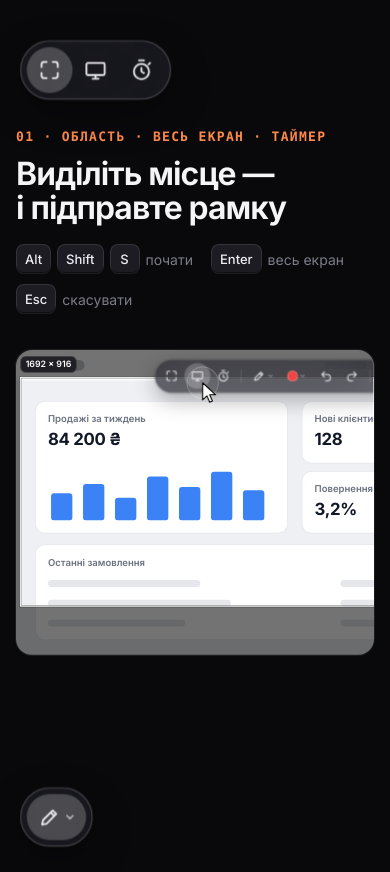
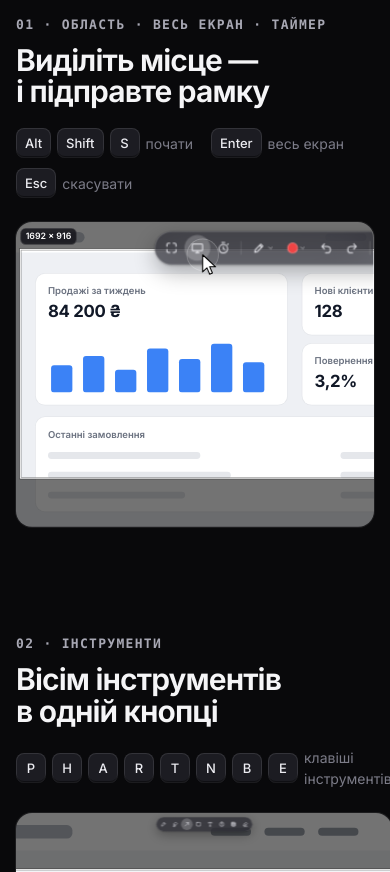
Before and after one commit to ArthurMospan/ScreenVoicer, a plain HTML site: page landing/index.html in a window 390 px wide. Shown: the part 3720-4592 px from the top of the page. Drawn offline with Linux system fonts and the light colour scheme.

Commit message:
Site chapters: text on the left, the live example on the right; grey labels

```diff
--- a/landing/index.html
+++ b/landing/index.html
@@ -129,13 +129,14 @@ h1, h2, h3 { font-weight: 650; text-wrap: balance; }
 /* ── chapters ── */
 .ch { padding-top: clamp(110px, 13vw, 190px); scroll-margin-top: 30px; }
 #ch1 { padding-top: clamp(24px, 4vw, 56px); }
-.ch-head { display: grid; grid-template-columns: minmax(0, 290px) minmax(0, 1fr); gap: 24px 56px; align-items: center; max-width: 1040px; margin: 0 auto; }
-.ch-part { display: flex; justify-content: center; align-items: center; min-height: 150px; }
-.ch-part .tb { position: relative; transform: scale(1.5); opacity: .6; transition: transform 1.2s cubic-bezier(.16,1,.3,1), opacity 1.2s ease; }
-.ch-head.in .ch-part .tb, .reduced .ch-part .tb, .instant .ch-part .tb { transform: scale(1.7); opacity: 1; }
-.ch-n { font: 600 13px/1 var(--mono); letter-spacing: .1em; color: var(--accent); margin-bottom: 14px; }
-.ch h2 { font-size: clamp(32px, 4.2vw, 52px); line-height: 1.06; letter-spacing: -.03em; }
-.ch-txt > .ch-n { margin: 0 0 14px; font-size: 13px; color: var(--accent); }
+/* text on the left, the live example on the right; stacked on phones */
+.ch > .wrap { display: grid; grid-template-columns: minmax(0, 5fr) minmax(0, 8fr); gap: 28px clamp(32px, 5vw, 72px); align-items: center; }
+.ch > .wrap > .panel { margin-top: 0; }
+.ch > .wrap > .pair { grid-column: 1 / -1; margin-top: clamp(8px, 1.5vw, 20px); }
+.ch-head { max-width: 30em; }
+.ch-n { font: 600 13px/1 var(--mono); letter-spacing: .1em; color: var(--muted); margin-bottom: 14px; }
+.ch h2 { font-size: clamp(30px, 3.4vw, 46px); line-height: 1.06; letter-spacing: -.03em; }
+.ch-txt > .ch-n { margin: 0 0 14px; font-size: 13px; color: var(--muted); }
 .ch-txt > p:not(.ch-n) { margin-top: 16px; font-size: clamp(17px, 1.4vw, 19px); line-height: 1.5; color: var(--muted); max-width: 34em; text-wrap: pretty; }
 .kk { display: flex; flex-wrap: wrap; align-items: center; gap: 10px 18px; margin-top: 20px; font-size: 14px; color: var(--faint); }
 .kk > span { display: inline-flex; align-items: center; gap: 6px; }
@@ -152,10 +153,7 @@ h1, h2, h3 { font-weight: 650; text-wrap: balance; }
 .pair .panel { margin-top: 0; }
 .pair.wl { grid-template-columns: minmax(0, 1.35fr) minmax(0, 1fr); }
 @media (max-width: 860px) {
-  .ch-head { grid-template-columns: 1fr; gap: 8px; }
-  .ch-part { justify-content: flex-start; min-height: 104px; padding-left: 4px; }
-  .ch-part .tb { transform-origin: 0 50%; transform: scale(1.2); }
-  .ch-head.in .ch-part .tb, .reduced .ch-part .tb, .instant .ch-part .tb { transform: scale(1.35); opacity: 1; }
+  .ch > .wrap { grid-template-columns: 1fr; gap: 24px; }
   .pair, .pair.wl { grid-template-columns: 1fr; }
 }
 @media (max-width: 640px) {
@@ -175,7 +173,7 @@ footer { padding: 0 0 48px; font-size: 13px; color: var(--faint); text-align: ce
 .js .reveal { opacity: 0; transform: translateY(16px); transition: opacity 1.1s cubic-bezier(.16,1,.3,1), transform 1.1s cubic-bezier(.16,1,.3,1); }
 .js .reveal.in { opacity: 1; transform: none; }
 .js.reduced .reveal, .js.instant .reveal { opacity: 1; transform: none; transition: none; }
-@media (prefers-reduced-motion: reduce) { .js .reveal { opacity: 1; transform: none; transition: none; } .btn { transition: none; } .ch-part .tb { transition: none; } }
+@media (prefers-reduced-motion: reduce) { .js .reveal { opacity: 1; transform: none; transition: none; } .btn { transition: none; } }
 
 /* ═════════ the product UI, rebuilt ═════════ */
 .stage { font-family: var(--font); color: var(--text); text-align: left; line-height: 1.4; -webkit-font-smoothing: antialiased; }
@@ -621,7 +619,6 @@ footer { padding: 0 0 48px; font-size: 13px; color: var(--faint); text-align: ce
   <section class="ch" id="ch1" data-ch="1">
     <div class="wrap">
       <header class="ch-head reveal">
-        <div class="ch-part" aria-hidden="true"><div class="tb glass"><span class="b on" data-i="region"></span><span class="b" data-i="screen"></span><span class="b" data-i="timer"></span></div></div>
         <div class="ch-txt">
           <p class="ch-n">01 · ОБЛАСТЬ · ВЕСЬ ЕКРАН · ТАЙМЕР</p>
           <h2>Виділіть місце — і підправте рамку</h2>
@@ -664,7 +661,6 @@ footer { padding: 0 0 48px; font-size: 13px; color: var(--faint); text-align: ce
   <section class="ch" id="ch2" data-ch="2">
     <div class="wrap">
       <header class="ch-head reveal">
-        <div class="ch-part" aria-hidden="true"><div class="tb glass"><span class="b w on"><svg class="ic" viewBox="0 0 24 24"><use href="#i-pen"/></svg><svg class="ic chev" viewBox="0 0 24 24"><use href="#i-chev"/></svg></span></div></div>
         <div class="ch-txt">
           <p class="ch-n">02 · ІНСТРУМЕНТИ</p>
           <h2>Вісім інструментів в одній кнопці</h2>
@@ -748,7 +744,6 @@ footer { padding: 0 0 48px; font-size: 13px; color: var(--faint); text-align: ce
   <section class="ch" id="ch3" data-ch="3">
     <div class="wrap">
       <header class="ch-head reveal">
-        <div class="ch-part" aria-hidden="true"><div class="tb glass"><span class="b w on"><i class="cdot"></i><svg class="ic chev" viewBox="0 0 24 24"><use href="#i-chev"/></svg></span></div></div>
         <div class="ch-txt">
           <p class="ch-n">03 · КОЛІР</p>
           <h2>Шість кольорів і три товщини</h2>
@@ -779,7 +774,6 @@ footer { padding: 0 0 48px; font-size: 13px; color: var(--faint); text-align: ce
   <section class="ch" id="ch4" data-ch="4">
     <div class="wrap">
       <header class="ch-head reveal">
-        <div class="ch-part" aria-hidden="true"><div class="tb glass"><span class="b on" data-i="undo"></span><span class="b" data-i="redo"></span></div></div>
         <div class="ch-txt">
           <p class="ch-n">04 · СКАСУВАТИ · ПОВТОРИТИ</p>
           <h2>Помилились — крок назад</h2>
@@ -810,7 +804,6 @@ footer { padding: 0 0 48px; font-size: 13px; color: var(--faint); text-align: ce
   <section class="ch" id="ch5" data-ch="5">
     <div class="wrap">
       <header class="ch-head reveal">
-        <div class="ch-part" aria-hidden="true"><div class="tb glass"><span class="b mic rec"><i class="rd"></i><svg class="ic" viewBox="0 0 24 24"><use href="#i-mic"/></svg></span><span class="b chv"><svg class="ic chev" viewBox="0 0 24 24"><use href="#i-chev"/></svg></span></div></div>
         <div class="ch-txt">
           <p class="ch-n">05 · МІКРОФОН</p>
           <h2>Затисніть Пробіл і говоріть</h2>
@@ -835,7 +828,6 @@ footer { padding: 0 0 48px; font-size: 13px; color: var(--faint); text-align: ce
   <section class="ch" id="ch6" data-ch="6">
     <div class="wrap">
       <header class="ch-head reveal">
-        <div class="ch-part" aria-hidden="true"><div class="tb glass"><span class="field" style="width:150px;margin:0 6px"><span class="ph">Говоріть або…</span></span></div></div>
         <div class="ch-txt">
           <p class="ch-n">06 · КОМЕНТАР</p>
           <h2>Допишіть руками, якщо треба</h2>
@@ -857,7 +849,6 @@ footer { padding: 0 0 48px; font-size: 13px; color: var(--faint); text-align: ce
   <section class="ch" id="ch7" data-ch="7">
     <div class="wrap">
       <header class="ch-head reveal">
-        <div class="ch-part" aria-hidden="true"><div class="tb glass"><span class="b save" data-i="check"></span></div></div>
         <div class="ch-txt">
           <p class="ch-n">07 · ЗБЕРЕГТИ</p>
           <h2>Enter — і все в буфері</h2>
```
